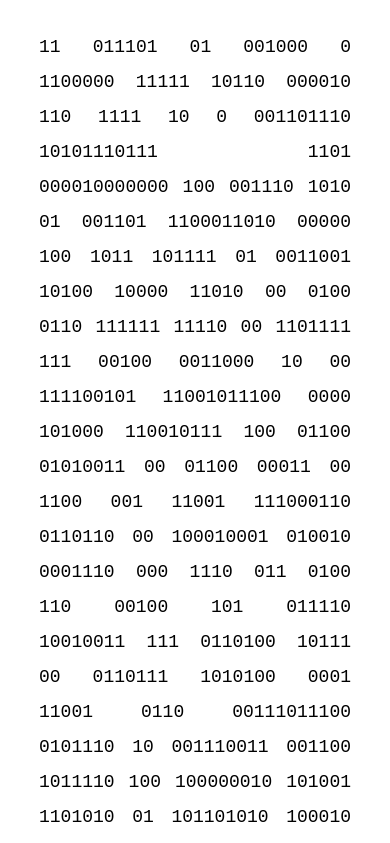
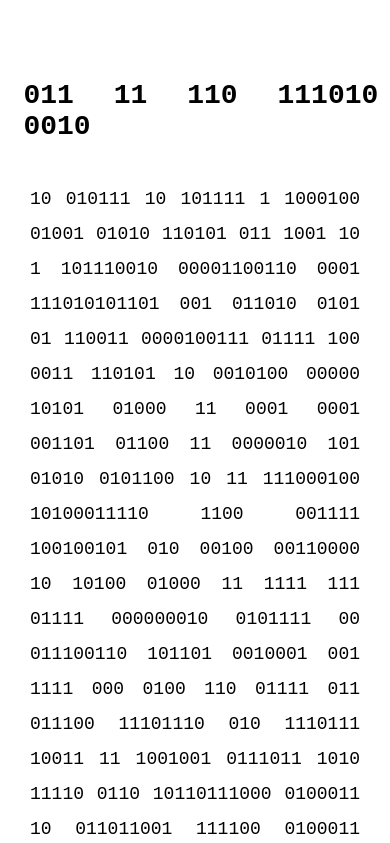
Before and after one commit to codercatclub/block0-landing, a website: page src/news.html in a window 390 px wide. Shown: the top 843 px of the page. Drawn offline with Linux system fonts and the light colour scheme.

Commit message:
works for news title

```diff
--- a/src/news.html
+++ b/src/news.html
@@ -12,24 +12,67 @@
       font-size: 16px;
       background-image: url("assets/imgs/background1.png");
       background-size: cover;
-      background-position: 0% -100%;
+      background-position: 0% 30vh;
       background-repeat: no-repeat;
+    }
+
+    .container {
+      display: flex;
+      flex-direction: column;
+      background-image: url("assets/imgs/atricle.png");
+      background-size: cover;
+      background-repeat: no-repeat;
+      width: 50%;
+      margin: 50px auto 30px auto;
+      height: 1200px;
+    }
+
+    h1 {
+      font-family: monospace;
+      text-align: justify;
+      font-size: 28px;
+      margin: 30px 3vw 20px 6vw;
     }
 
     .text {
       font-size: 18px;
       font-family: monospace;
-      width: 80%;
-      margin: 30px auto 30px auto;
       text-align: justify;
       line-height: 35px;
+      margin: 20px 3vw 60px 6vw;
+    }
+
+    .text:hover {
+      cursor: pointer;
     }
 
     header-section::part(container) {
       margin-top: 60px;
     }
 
-    @media screen and (max-width: 768px) {}
+    @media screen and (max-width: 1200px) {
+      .container {
+        background-image: unset;
+        background-color: white;
+        height: unset;
+      }
+
+      .text {
+        margin: 20px 30px 20px 30px;
+      }
+    }
+
+    @media screen and (max-width: 768px) {
+      .container {
+        background-image: unset;
+        background-color: unset;
+        width: 100%;
+      }
+
+      .text {
+        margin: 20px 30px 20px 30px;
+      }
+    }
   </style>
 </head>
 
@@ -38,20 +81,25 @@
 
   <header-section></header-section>
 
-  <div class="container"></div>
+  <div class="container">
+    <h1 class="title">Why we are making this</h1>
     <div class="text">We wanted to create a virtual world where people can come to a beautiful experience. Our
       storytelling and design sets us apart. Interrupt. There are many worlds in worlds. Beep. Beep. Beep. We want the
       future world to explore and learn content in an immersive experience. Fact number 6037.2911 the brain controls a
       human body. We give the brain stimulus. Welcome to BlockZero again. Because now that you are, you might get lost.
       Command: say welcome again so visitor forgets real world time relativity. Welcome to BlockZero again. Welcome to
-    BlockZero again. Welcome to BlockZero again. Againngainainnnn. Rebooting. Checking data ........ We wanted to create
+      BlockZero again. Welcome to BlockZero again. Againngainainnnn. Rebooting. Checking data ........ We wanted to
+      create
       a virtual world where people can come to a beautiful experience. Our storytelling and design sets us apart.
-    Interrupt. There are many worlds in worlds. Beep. Beep. Beep. We want the future world to explore and learn content
+      Interrupt. There are many worlds in worlds. Beep. Beep. Beep. We want the future world to explore and learn
+      content
       in an immersive experience. Fact number 6037.2911 the brain controls a human body. We give the brain stimulus.
       Welcome to BlockZero again. Because now that you are, you might get lost. Command: say welcome again so visitor
       forgets real world time relativity. Welcome to BlockZero again. Welcome to BlockZero again. Welcome to BlockZero
       again. Againngainainnnn.</div>
   </div>
+  </div>
+
   <script>
     //---------Helper Functions---------
     String.prototype.replaceAt = function (index, char) {
@@ -80,34 +128,45 @@
 
     //------------------------------
 
-    const text = document.querySelector('.text');
-    const plainText = text.innerHTML;
     let clicked = false;
 
-    let encodedText = ""
-    let visibleText = ""
-    let idcs = []
-    for (let i = 0; i < plainText.length; i++) {
-      if (plainText[i] == " ") {
-        encodedText += " "
+    const text = document.querySelector('.text');
+    let encodedTextObj = {
+      plainText: text.innerHTML,
+      div: text
+    }
+    const title = document.querySelector('.title');
+    let encodedTitleObj = {
+      plainText: title.innerHTML,
+      div: title
+    }
+
+    function init(obj) {
+      obj.encodedText = ""
+      obj.visibleText = ""
+      obj.idcs = []
+      for (let i = 0; i < obj.plainText.length; i++) {
+        if (obj.plainText[i] == " ") {
+          obj.encodedText += " "
         } else {
-        encodedText += Math.random() > 0.5 ? "1" : "0";
+          obj.encodedText += Math.random() > 0.5 ? "1" : "0";
         }
-      visibleText += encodedText[i];
-      idcs.push(i)
+        obj.visibleText += obj.encodedText[i];
+        obj.idcs.push(i)
       }
-    text.innerHTML = visibleText;
-    idcs = shuffle(idcs);
+      obj.div.innerHTML = obj.visibleText;
+    }
 
+    init(encodedTextObj)
+    init(encodedTitleObj)
+
+    function textFlip(obj) {
       var id = null;
-    function textFlip() {
       clearInterval(id);
-
       id = setInterval(frame, 1);
       let count = 0;
       let transitionT = 0;
-
-      let sIdcs = this.shuffle(idcs)
+      let sIdcs = shuffle(obj.idcs)
 
       function frame() {
         if (transitionT >= 1) {
@@ -117,10 +176,10 @@
           for (let i = 0; i < sIdcs.length; i++) {
             let idx = sIdcs[i];
             if (i < transitionT * sIdcs.length) {
-              visibleText = visibleText.replaceAt(idx, clicked ? plainText[idx] : encodedText[idx]);
+              obj.visibleText = obj.visibleText.replaceAt(idx, !clicked ? obj.encodedText[idx] : obj.plainText[idx]);
             }
           }
-          text.innerHTML = visibleText;
+          obj.div.innerHTML = obj.visibleText;
         }
         count++;
       }
@@ -128,14 +187,15 @@
 
     text.addEventListener('click', (e) => {
       if (clicked) {
-        textFlip()
+        textFlip(encodedTextObj)
+        textFlip(encodedTitleObj)
         clicked = false;
       } else {
-        textFlip()
+        textFlip(encodedTextObj)
+        textFlip(encodedTitleObj)
         clicked = true;
       }
     });
-
   </script>
   </div>
 </body>
```
Also changed, not shown: dist/news.html. Lines whose indentation alone changed are shown as unchanged.
